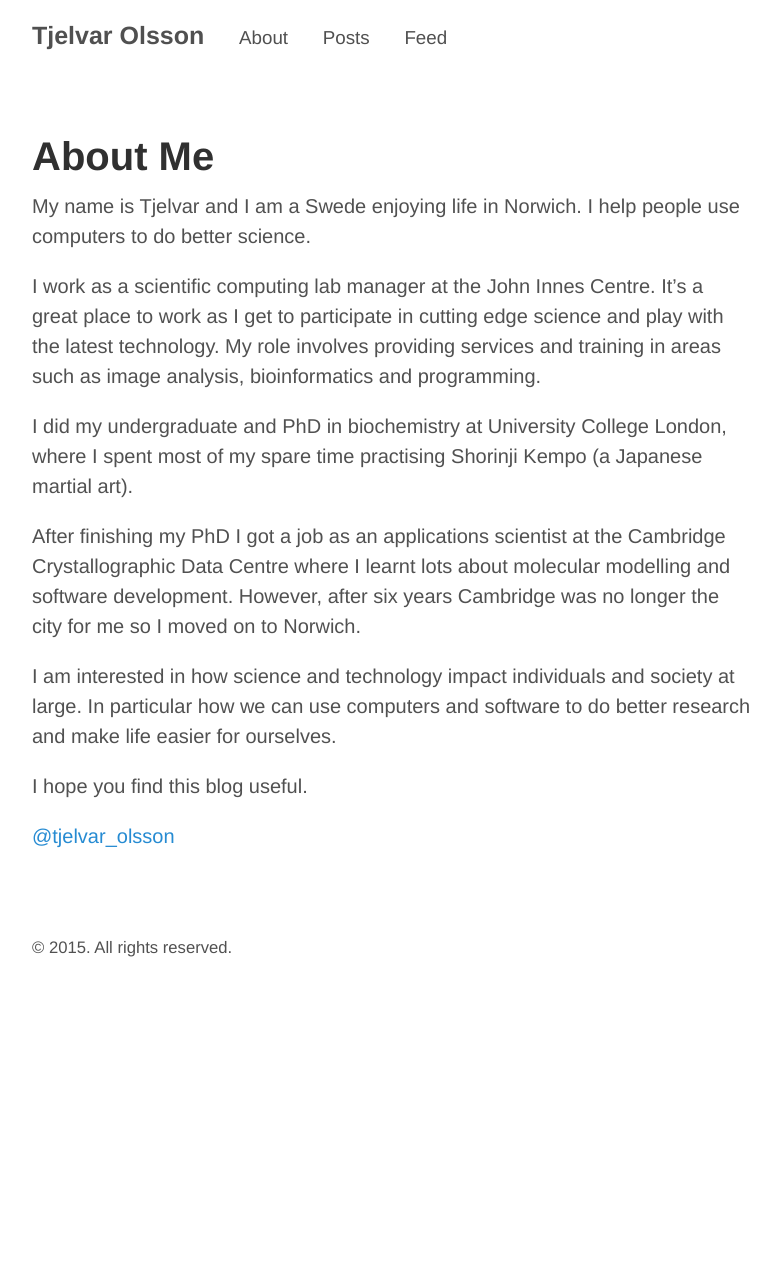
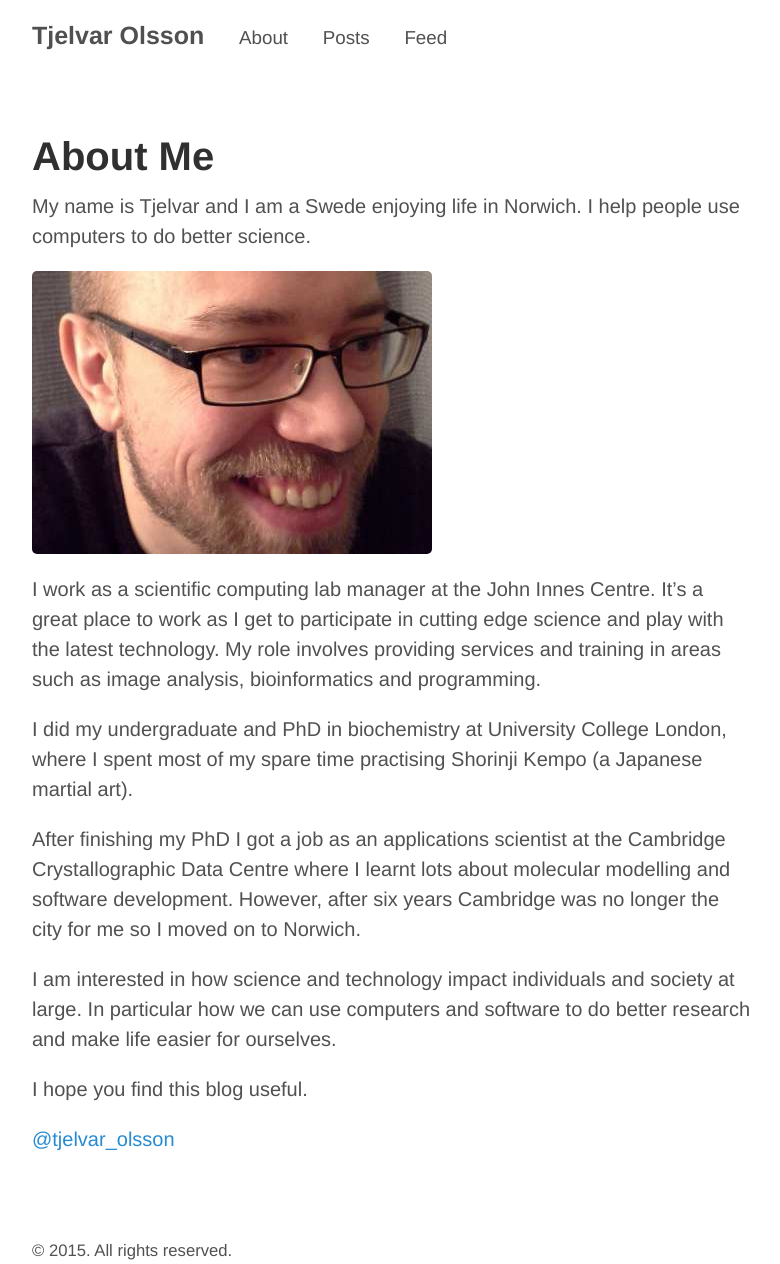
Before and after one commit to tjelvar-olsson/tjelvar-olsson.github.io, a Jekyll site: the page built from about.md, in a window 1280 px wide. Shown: the whole page, without its empty margins (248-1028 px from the left). Built offline with Jekyll 4.4.1, drawn with Linux system fonts in a browser that asks for light colours; Markdown is read by kramdown in place of the engine named in the settings; before the commit the page ends 961 px from its top, so only the background shows below that.

Commit message:
Added image to about page.

```diff
--- a/about.md
+++ b/about.md
@@ -6,6 +6,8 @@ permalink: about/
 
 My name is Tjelvar and I am a Swede enjoying life in Norwich. I help people
 use computers to do better science.
+
+![Tjelvar Olsson.](/images/tjelvar.jpg)
 
 I work as a scientific computing lab manager at the John Innes Centre. It's a
 great place to work as I get to participate in cutting edge science and play
```
Also changed, not shown: images/tjelvar.jpg (added).
